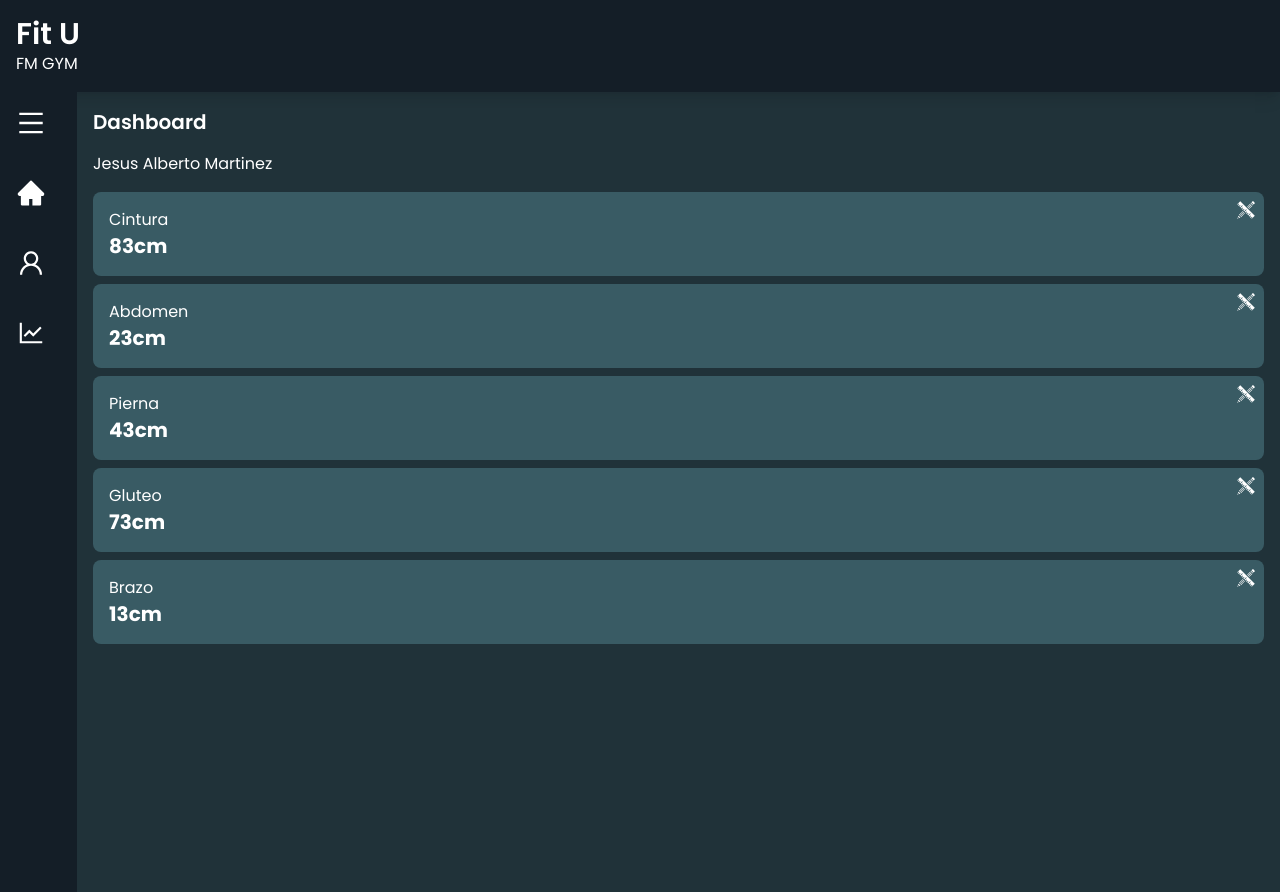
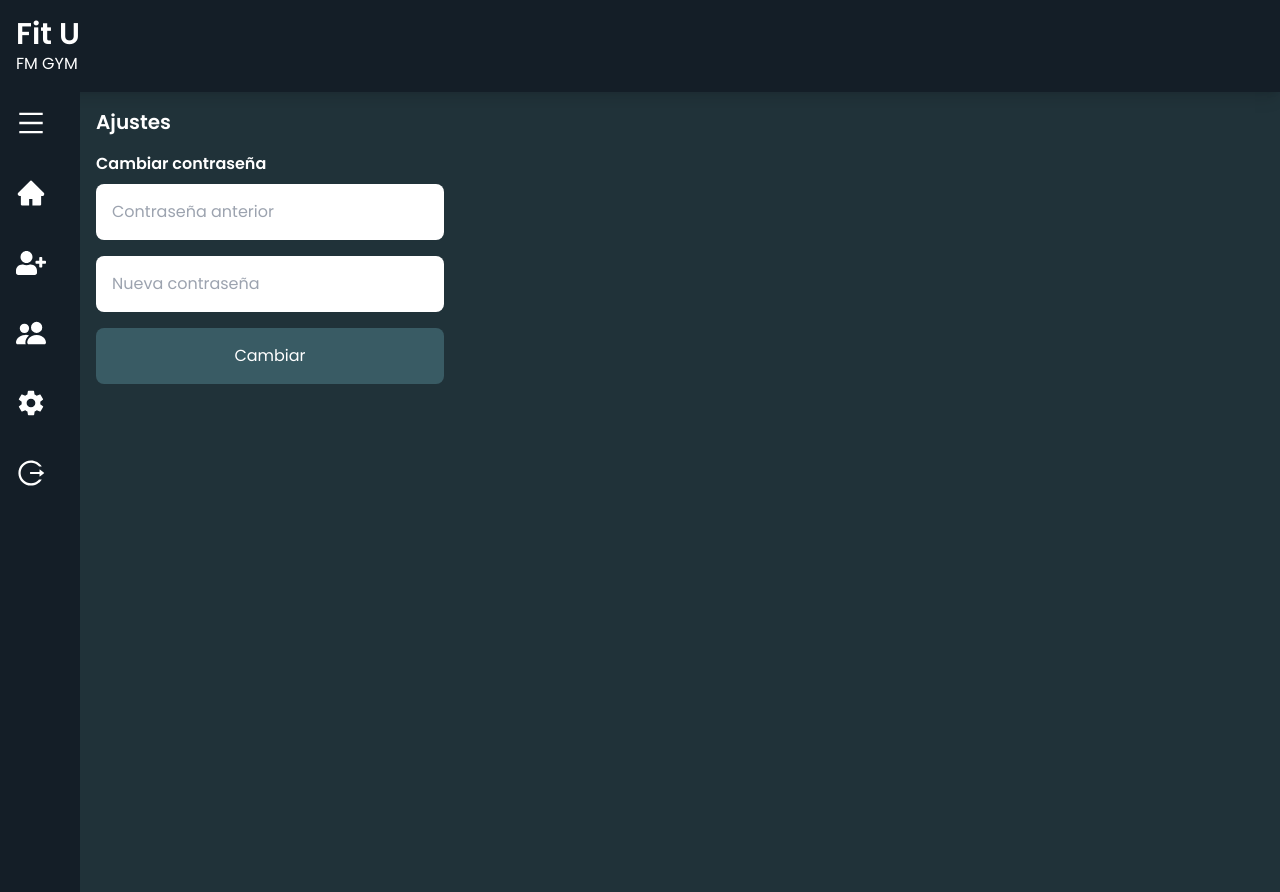
Before and after one commit to Betoml5/fitu-frontend, a React (Create React App) app: page /ajustes in a window 1280 px wide. Before the commit this address led to /. Built offline with nearby package versions, Linux system fonts and the light colour scheme.

Commit message:
Change admin routes name

```diff
--- a/src/App.js
+++ b/src/App.js
@@ -1,5 +1,3 @@
-import logo from "./logo.svg";
-import "./App.css";
 import { BrowserRouter, Route, Routes } from "react-router-dom";
 import Layout from "./containers/Layout";
 import Home from "./pages/admin/Dashboard";
@@ -16,11 +14,8 @@ const App = () => (
   <BrowserRouter>
     <Layout>
       <Routes>
-        <Route element={<PrivateRoutes />}>
-          <Route path="/" element={<Dashboard />} />
-        </Route>
-        <Route element={<AdminRoutes />} >
-          <Route path="/" element={<Home />} />
+        <Route element={<AdminRoutes />}  >
+          <Route index path="/fm/dashboard" element={<Home />} />
           <Route path="/clientes/*">
             <Route path="" element={<Customers />} />
             <Route path="nuevo" element={<CustomerForm />} />
@@ -28,6 +23,12 @@ const App = () => (
           <Route path="/citas" element={<Meetings />} />
           <Route path="/ajustes" element={<Settings />} />
         </Route>
+
+        <Route element={<PrivateRoutes />}>
+          <Route xpath="/dashboard" element={<Dashboard />} index />
+        </Route>
+
+
         <Route path="/iniciar-sesion" element={<Login />} />
         <Route path="*" element={<div>Not found</div>} />
       </Routes>
--- a/src/components/PrivateRoutes.jsx
+++ b/src/components/PrivateRoutes.jsx
@@ -3,7 +3,7 @@ import { Outlet } from "react-router-dom";
 import useAuth from "../hooks/useAuth";
 import Login from "../pages/Login";
 
-const PrivateRoutes = ({ roles }) => {
+const PrivateRoutes = () => {
   const isAuth = useAuth();
 
   return isAuth ? <Outlet /> : <Login />;
--- a/src/components/Sidebar.jsx
+++ b/src/components/Sidebar.jsx
@@ -25,7 +25,7 @@ const Sidebar = () => {
           open ? "w-56" : "w-20"
         } duration-500  bg-primary text-white sticky p-4  `}
       >
-        <div>
+        <div className="">
           <AiOutlineMenu
             size={30}
             onClick={() => setOpen(!open)}
@@ -35,7 +35,7 @@ const Sidebar = () => {
           />
           {isLogged ? (
             <div>
-              <Link to="/" className="sideBarItem">
+              <Link to="/fm/dashboard" className="sideBarItem">
                 <AiFillHome size={30} />
                 <p className={`${!open && "hidden"} sideBarItemText `}>
                   Inicio
@@ -93,7 +93,7 @@ const Sidebar = () => {
         />
         {isLogged ? (
           <div>
-            <Link to="/" className="sideBarItem">
+            <Link to="/dashboard" className="sideBarItem">
               <AiFillHome size={30} />
               <p className={`${!open && "hidden"} sideBarItemText `}>Inicio</p>
             </Link>
@@ -109,6 +109,11 @@ const Sidebar = () => {
                 Metricas
               </p>
             </Link>
+
+            <div className="sideBarItem">
+              <AiOutlineLogout size={30} />
+              <p className={`${!open && "hidden"} sideBarItemText `}>Salir</p>
+            </div>
           </div>
         ) : (
           <div>
--- a/src/containers/Layout.jsx
+++ b/src/containers/Layout.jsx
@@ -6,7 +6,7 @@ const Layout = ({ children }) => {
   return (
     <div className="">
       <Header />
-      <div className="flex">
+      <div className="flex ">
         <Sidebar />
         {children}
       </div>
--- /dev/null
+++ b/src/hooks/useAdmin.js
@@ -0,0 +1,8 @@
+import React from 'react'
+import useUser from './useUser'
+
+const useAdmin = () => {
+
+}
+
+export default useAdmin
--- a/src/hooks/useUser.js
+++ b/src/hooks/useUser.js
@@ -2,7 +2,7 @@
 const useUser = () => {
 
     const isLogged = true;
-    const isAdmin = false;
+    const isAdmin = true;
 
     return {
         isLogged,
--- a/src/pages/user/Dashboard.jsx
+++ b/src/pages/user/Dashboard.jsx
@@ -3,11 +3,11 @@ import { GiPencilRuler } from "react-icons/gi";
 
 const Dashboard = () => {
   return (
-    <div className="w-full text-white p-4">
+    <div className="w-full max-w-3xl mx-auto text-white p-4">
       <h3 className="text-xl font-semibold">Dashboard</h3>
       <h4 className="my-4">Jesus Alberto Martinez</h4>
 
-      <section className="grid gap-y-2">
+      <section className="grid gap-y-2 md:grid-cols-2 md:gap-y-4 md:gap-x-4 ">
         <section className="relative bg-strongBlue p-4 rounded-lg">
           <p>Cintura</p>
           <p className="text-xl font-bold">83cm</p>
```
